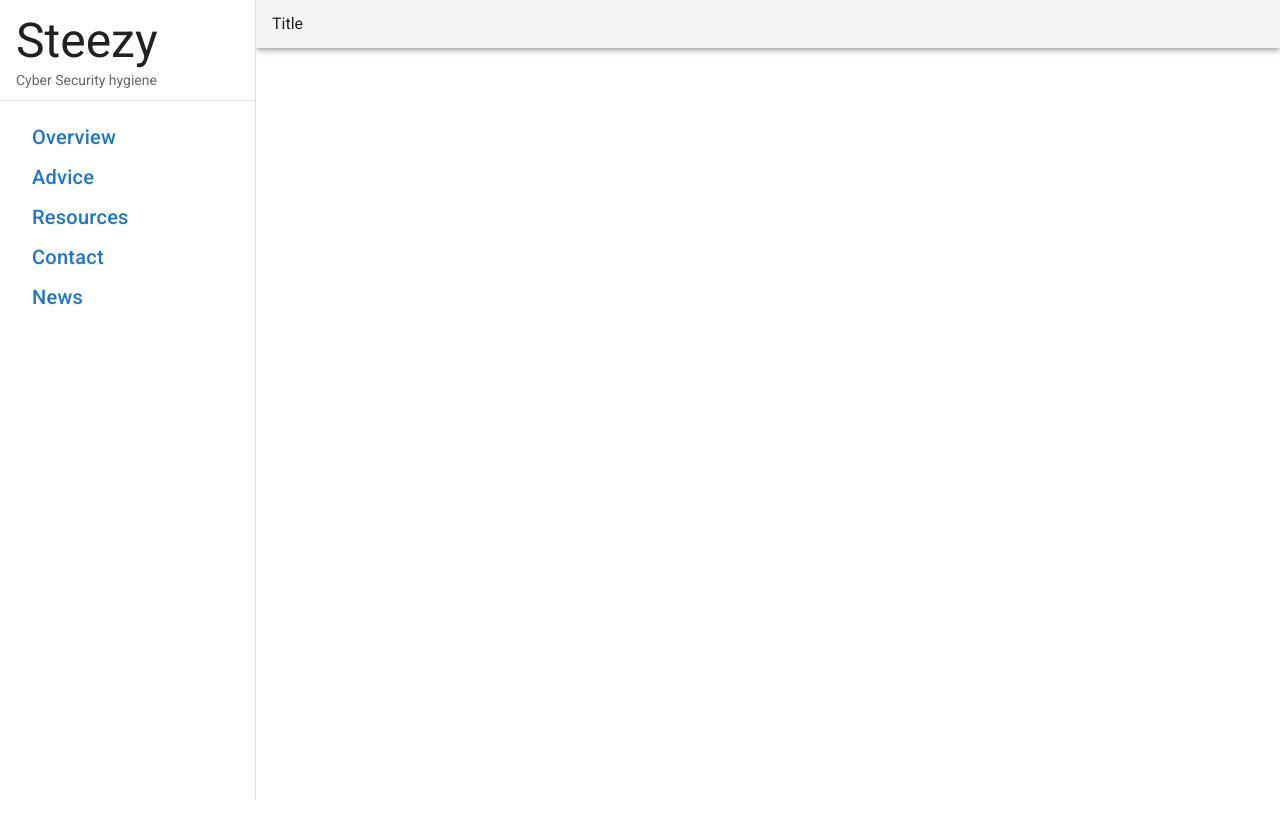
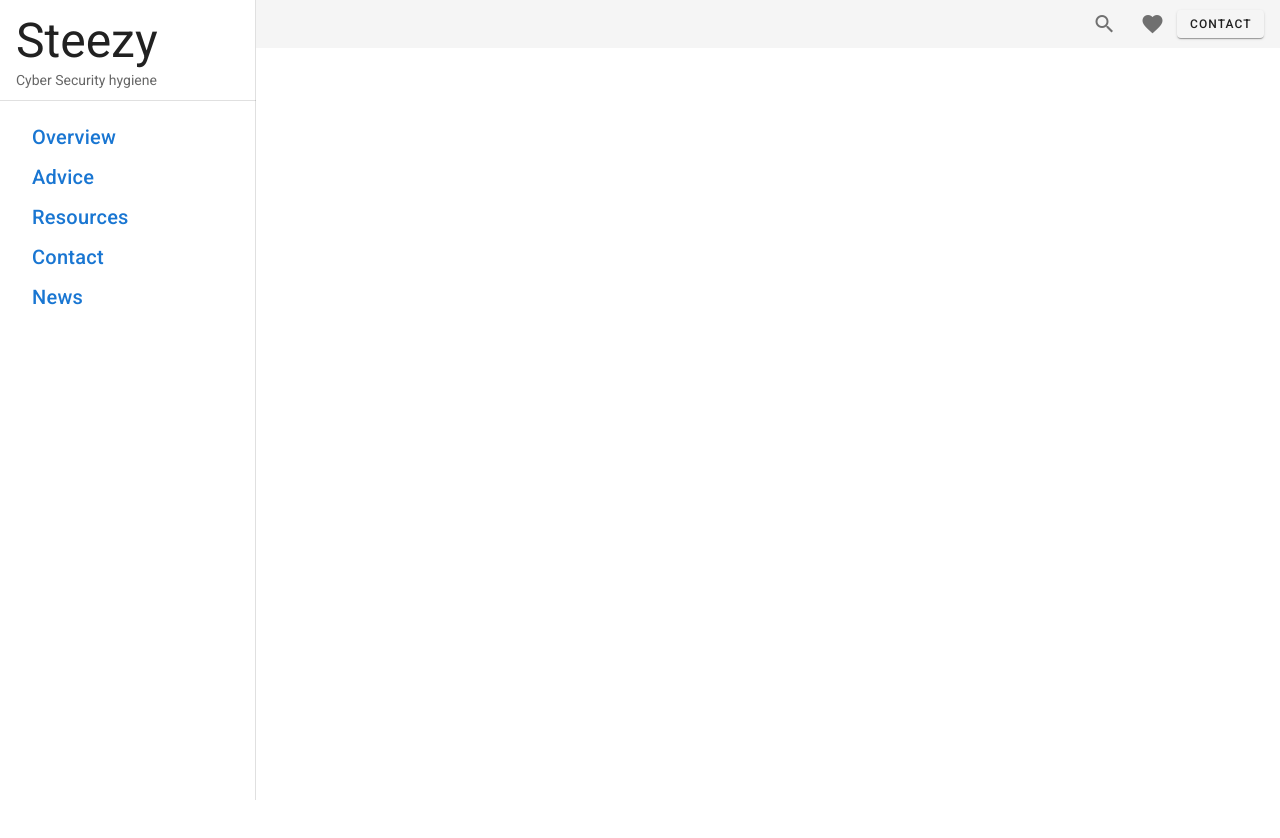
Before and after one commit to IngvarBaranin/G48_steezy, a Vue app: page / in a window 1280 px wide. Shown: the top 838 px of the page. Before the commit the page ends 800 px from the top, so only its background shows below. Built offline with nearby package versions, Linux system fonts and the light colour scheme.

Commit message:
Topbar.vue component implemented in App.vue

```diff
--- a/src/App.vue
+++ b/src/App.vue
@@ -1,19 +1,26 @@
 <template>
   <v-app>
+      <v-container>
+          <Navbar/>
+          <Sidebar/>
+      </v-container>
 
-        <Sidebar/>
+
+
 
   </v-app>
 </template>
 
 <script>
 import Sidebar from './components/Sidebar';
+import Navbar from './components/Topbar';
 
 export default {
   name: 'App',
 
   components: {
-    Sidebar
+    Sidebar,
+      Navbar
   },
 
   data: () => ({
--- a/src/components/Sidebar.vue
+++ b/src/components/Sidebar.vue
@@ -1,8 +1,6 @@
 <template>
   <v-app>
-        <v-app-bar app dense light>
-          Title
-        </v-app-bar>
+
 
         <v-navigation-drawer permanent app>
             <v-list-item>
--- a/src/components/Topbar.vue
+++ b/src/components/Topbar.vue
@@ -2,7 +2,19 @@
   <v-app>
 
     <v-main>
-        <v-toolbar></v-toolbar>
+        <v-app-bar app dense light flat>
+            <v-spacer></v-spacer>
+            <v-btn icon>
+                <v-icon>mdi-magnify</v-icon>
+            </v-btn>
+            <v-btn icon>
+                <v-icon>mdi-heart</v-icon>
+            </v-btn>
+            <v-btn elevation="1" text small>
+                Contact
+            </v-btn>
+        </v-app-bar>
+
     </v-main>
 
   </v-app>
```
